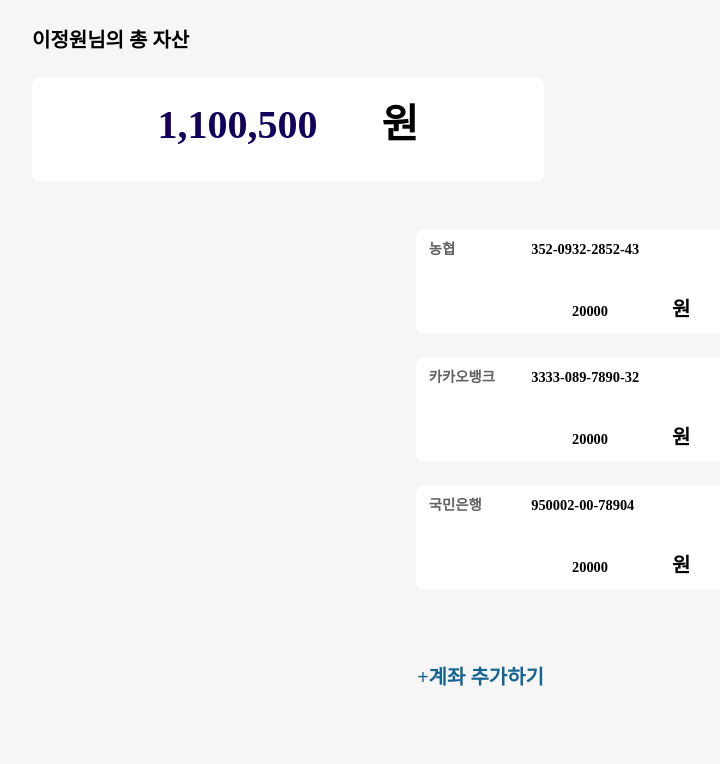
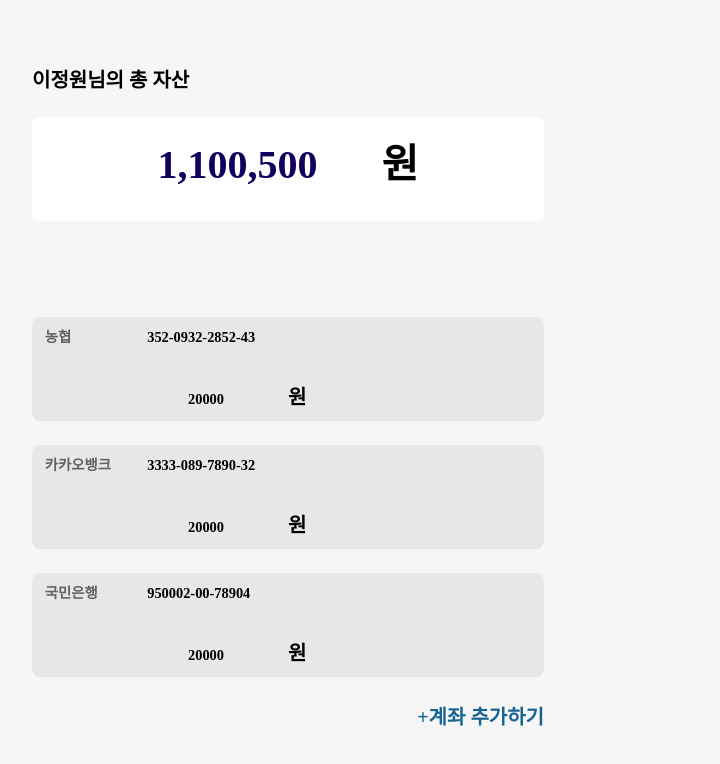
Before and after one commit to wunsoho/git_db, a Vue app in the folder vueProject/: page / in a window 1280 px wide. Shown: the top 764 px of the page, without its empty margins (352-1072 px from the left). Built offline with nearby package versions, Linux system fonts and the light colour scheme; what vue3-blocks-tree would draw is missing.

Commit message:
accountbookCom 수정

```diff
--- a/vueProject/src/components/AccountBookCom.vue
+++ b/vueProject/src/components/AccountBookCom.vue
@@ -1,26 +1,27 @@
 <template>
     <div>
         <div>
-            <div style="margin-left:30vw" >
+            <div>
                 <div class="title">이정원님의 총 자산</div>
             </div>
-                <div class="block">
+            <!-- 총 계좌정보 -->
+            <div class="block" style="margin-bottom:12vh">
                 <div style="text-align: center;">
                     <div id="total-money" class="title block-title">1,100,500</div>
                     <div id="원" class="title block-title">원</div>
                 </div>
-                    <div v-for="account, i in accountList" >
-                        <div :class="{'block': account.check==false}">
+            </div>
+            <!-- 계좌 정보 -->
+            <div class="block1" v-for="account, i in accountList" >
                 <div class="detail-info" id="account-kind">{{account.kind}}</div>
                 <div class="detail-info" id="account-acc">{{account.acc}}</div>
-                        <div v-if="account.cash > 0" class="detail-info account-cash">{{account.cash}}</div>
+                <div class="detail-info account-cash">{{account.cash}}</div>
                 <div id="원" class="title block1-title">원</div>
             </div>
-                </div>
-                </div>
-                </div>
+
         </div>
         <div class="title add">+계좌 추가하기</div>
+    </div>
 </template>
 
 <script>
@@ -82,7 +83,7 @@ import {ref} from 'vue'
     border-radius: 1vh;
     background-color: #FFFFFF;
     margin-top:3vh;
-    margin-left:30vw;
+
 }
 .block-title{
     font-size:5vh;
@@ -116,24 +117,8 @@ img {
     height:13vh;
     border-radius: 1vh;
     background-color: #E7E7E7;
-    margin-top:10vh;
-    margin-left:30vw;
-}
-.block2{
-    width:40vw;
-    height:13vh;
-    border-radius: 1vh;
-    background-color: #E7E7E7;
     margin-top:3vh;
-    margin-left:30vw;
-}
-.block3{
-    width:40vw;
-    height:13vh;
-    border-radius: 1vh;
-    background-color: #E7E7E7;
-    margin-top:3vh;
-    margin-left:30vw;
+
 }
 .detail-info{
     display:inline-block;
@@ -166,6 +151,5 @@ img {
     float:right;
     color:#146390;
     margin-right:30vw;
-    margin-top:60vh;
 }
 </style>
--- a/vueProject/src/views/AccountBook.vue
+++ b/vueProject/src/views/AccountBook.vue
@@ -1,6 +1,6 @@
 <template>
-    <body style="width: 100vw; height:100vh; margin:0">
-        <AccountBookCom style="margin-left:30vw"></AccountBookCom>
+    <body style="width: 100vw; height:100vh; margin:0; overflow: hidden;">
+        <AccountBookCom style="margin-left:30vw; margin-top:5vh"></AccountBookCom>
     </body>
 </template>
 
```
Lines whose indentation alone changed are shown as unchanged.
